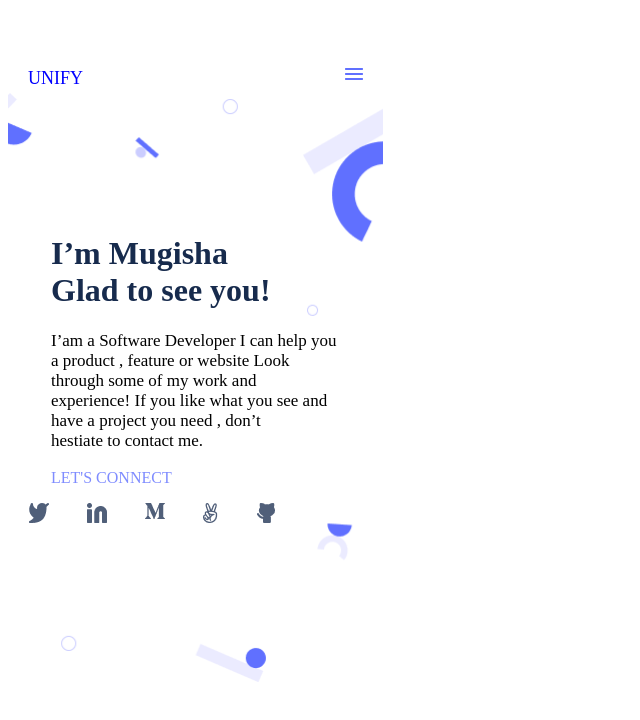
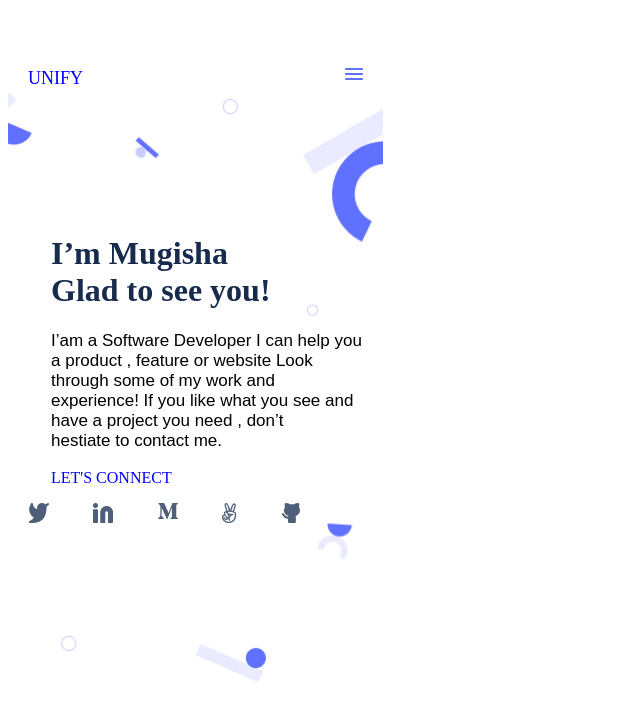
Before and after one commit to Mo7amedSMahdi/portfolio-website, a plain HTML site: page index.html in a window 1280 px wide. Shown: the whole page, without its empty margins (0-640 px from the left). Drawn offline with Linux system fonts and the light colour scheme.

Commit message:
linters check

```diff
--- a/style.css
+++ b/style.css
@@ -18,12 +18,12 @@ nav {
   left: 20px;
   color: blue;
   font-family: Poppins;
-  font-style: bold;
+  font-style: normal;
   font-size: 18px;
 }
 
 .conn {
-  color: rgba(127, 140, 255, 1);
+  color: blue;
 }
 
 ul {
@@ -42,10 +42,10 @@ ul {
 }
 
 .para2 {
-  color: Neutrals/N600;
+  color: black;
   font-size: 17px;
-  font-family: Poppins;
-  font-style: regular;
+  font-family: Arial, Helvetica, sans-serif;
+  font-style: normal;
 }
 
 li {
```
